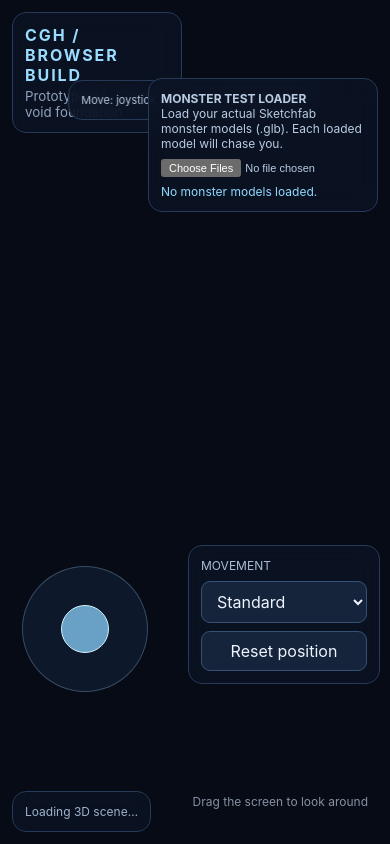
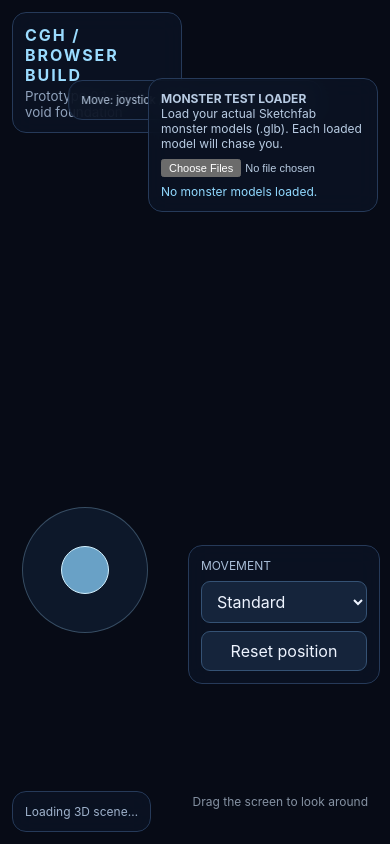
Before and after one commit to nooblove1002s/Teststststststst.apk, a plain HTML site: page index.html in a window 390 px wide. Drawn offline with nearby package versions, Linux system fonts and the light colour scheme.

Commit message:
Move mobile joystick higher on screen

```diff
--- a/index.html
+++ b/index.html
@@ -17,7 +17,7 @@
 #monsterList{margin-top:7px;color:#91d9ff;max-height:90px;overflow:auto}
 button,select{font:inherit;color:#eef4ff;background:#15243b;border:1px solid #355274;border-radius:9px;padding:9px 11px}
 button:active{background:#254366}#hint{left:50%;top:14px;transform:translateX(-50%);font-size:12px;color:#b7c9df;white-space:nowrap}
-#joystick{position:fixed;z-index:5;left:22px;bottom:clamp(110px,18vh,170px);width:126px;height:126px;border-radius:50%;border:1px solid #8ab6d455;background:#13243c88;touch-action:none}
+#joystick{position:fixed;z-index:5;left:22px;bottom:clamp(170px,25vh,230px);width:126px;height:126px;border-radius:50%;border:1px solid #8ab6d455;background:#13243c88;touch-action:none}
 #stick{position:absolute;width:48px;height:48px;border-radius:50%;left:38px;top:38px;background:#8bd4ffbb;border:1px solid #d2f1ff}
 #looktip{position:fixed;right:22px;bottom:35px;color:#c4d5e8aa;font-size:12px;z-index:2}
 #status{left:12px;bottom:12px;font-size:12px;color:#9fb2cc}
```
